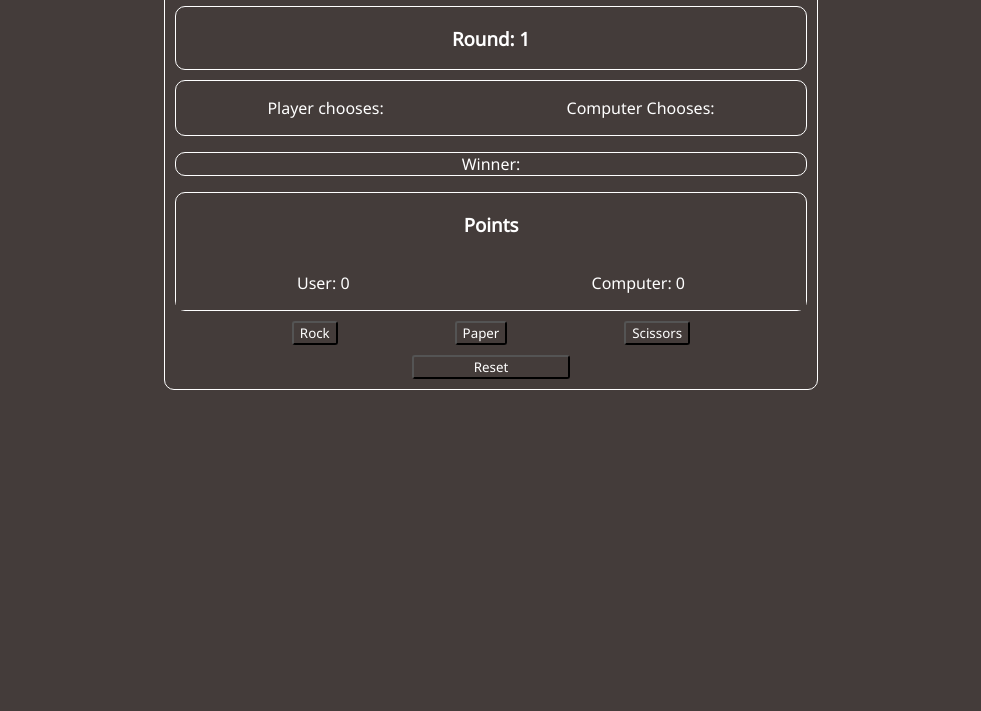
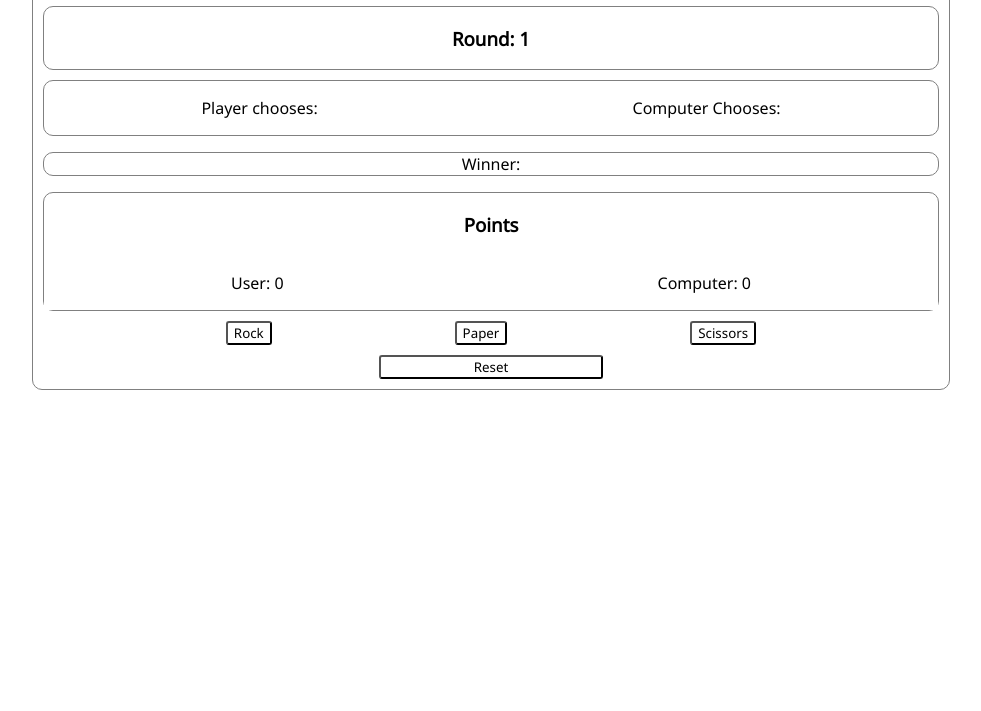
Before and after one commit to Justin-K-Ellis/rock-paper-scissors, a plain HTML site: page index.html in a window 1280 px wide. Shown: the part 89-800 px from the top of the page, without its empty margins (149-1130 px from the left). Drawn offline with Linux system fonts and the light colour scheme.

Commit message:
Change coloring and container sizing

```diff
--- a/style.css
+++ b/style.css
@@ -1,7 +1,7 @@
 * {
     font-family: 'Noto Sans', sans-serif;
-    background-color: #443c3a;
-    color: white;
+    background-color: white;
+    color: black;
 }
 
 h1,
@@ -15,8 +15,8 @@ button {
 
 #outer-container {
     margin: auto;
-    width: 50%;
-    border: 1px solid white;
+    width: 70vw;
+    border: 1px solid grey;
     padding-right: 10px;
     padding-bottom: 10px;
     padding-left: 10px;
@@ -33,7 +33,7 @@ button {
 #round-container {
     display: flex;
     justify-content: space-around;
-    border: 1px solid white;
+    border: 1px solid grey;
     border-radius: 10px;
     margin-bottom: 10px;
 }
@@ -42,18 +42,18 @@ button {
     display: flex;
     flex-direction: row;
     justify-content: space-around;
-    border: 1px solid white;
+    border: 1px solid grey;
     border-radius: 10px;
 }
 
 #winner-info {
     text-align: center;
-    border: 1px solid white;
+    border: 1px solid grey;
     border-radius: 10px;
 }
 
 #points-display {
-    border: 1px solid white;
+    border: 1px solid grey;
     border-radius: 10px;
     margin-bottom: 10px;
 }
```
